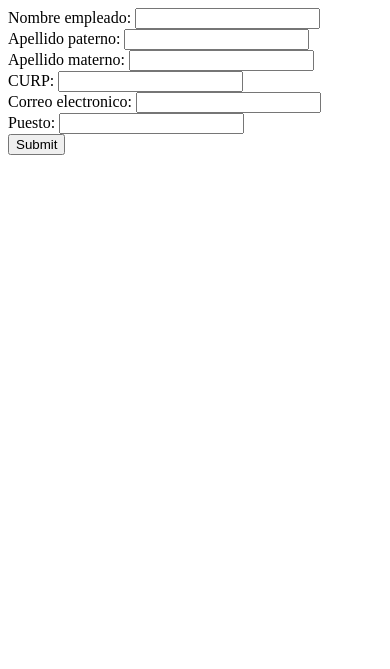
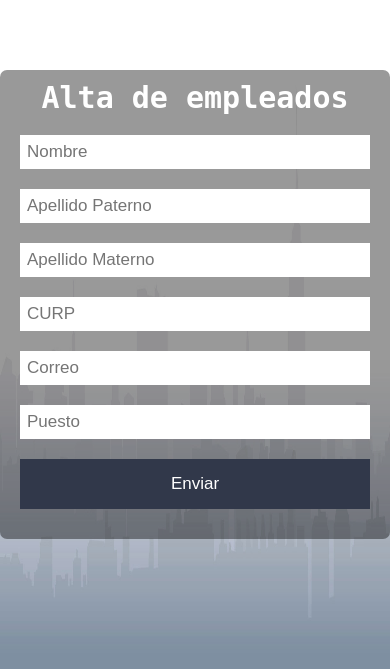
Before and after one commit to Bernardo-QG/RegistroWEB, a PHP site: page /altaEmpleados.html in a window 390 px wide. Shown: the top 669 px of the page. Run offline with PHP 8.4, Linux system fonts and the light colour scheme.

Commit message:
Se agregan cambios a los formularios haciéndolos responsive, estilos a inputs y a botones además de un fondo. Se modifican archivos php correspondientes al momento de hacer la consulta a la BD y un script en js para validar los campos del formulario y el botón de enviar

```diff
--- a/PHP-HTML/altaEmpleados.html
+++ b/PHP-HTML/altaEmpleados.html
@@ -1,29 +1,32 @@
 <!DOCTYPE html>
 <html>
 <head>
-	<title>Punch System</title>
+
+	<title>Alta de empleados</title>
+	<meta http-equiv="Content-Type" content="text/html; charset=utf-8"/>
+	<link rel="stylesheet" href="style.css">
+	<script src="https://ajax.googleapis.com/ajax/libs/jquery/3.4.1/jquery.min.js"></script>
+  	<script src="script.js"></script>
+
 </head>
+
 <body>
-		<form action="altaEmpleados.php" method="POST">
-			<label>Nombre empleado:</label>
-			<input type="text" name="nombreEmpleado">
+		<form method="POST" action="altaEmpleados.php">
+			<h2>Alta de empleados</h2>
+			<input type="text" name="nombreEmpleado" id="nombre" placeholder="Nombre" required>
 			<br>
-			<label>Apellido paterno:</label>
-			<input type="text" name="ApellidoPaternoEmpleado">
+			<input type="text" name="ApellidoPaternoEmpleado" id ="apellidoPaterno" placeholder="Apellido Paterno" required>
 			<br>
-			<label>Apellido materno:</label>
-			<input type="text" name="ApellidoMaternoEmpleado">
+			<input type="text" name="ApellidoMaternoEmpleado" id="apellidoMaterno" placeholder="Apellido Materno" required>
 			<br>
-			<label>CURP:</label>
-			<input type="text" name="CURP">
+			<input type="text" name="CURP" placeholder="CURP" id="curp" required>
 			<br>
-			<label>Correo electronico:</label>
-			<input type="text" name="Correo">
+			<input type="text" name="Correo" placeholder="Correo" id="correo" required>
 			<br>
-			<label>Puesto:</label>
-			<input type="text" name="Puesto">
+			<input type="text" name="Puesto" placeholder="Puesto" id="puesto" required>
 			<br>
-			<input type="submit" name="">
-		</form>
+			<input type="submit" value="Enviar" id="boton" onclick="enviarDatosEmpleado();">
+	</form>
 </body>
+
 </html>
--- a/PHP-HTML/altaUsuarios.php
+++ b/PHP-HTML/altaUsuarios.php
@@ -21,7 +21,9 @@
 	//Ejecutar consulta
 	if ($conexion->query($consulta) === TRUE)
 	{
-    	echo "New record created successfully";
+    	//echo "New record created successfully";
+    	header("Location:" . $_SERVER['HTTP_REFERER']);
+		die();
 	}
 	else
 	{
--- /dev/null
+++ b/PHP-HTML/style.css
@@ -0,0 +1,56 @@
+body {
+  background-image: url(fondo.jpg);
+  background-size: 100vw 100vh !important;
+  background-attachment: fixed !important;
+  margin: 0 !important;
+  font-family: monospace !important;
+
+}
+
+form {
+
+	width: 450px !important;
+	margin: auto !important;
+	background: rgba(0,0,0,0.4) !important;
+	padding: 10px 20px !important;
+	box-sizing: border-box !important;
+	border-radius: 7px !important;
+	margin-top: 70px !important;
+
+}
+
+h2{
+	color: #fff !important;
+	text-align: center !important;
+	margin: 0 !important;
+	font-size: 30px !important;
+	margin-bottom: 20px !important;
+}
+
+input {
+	width: 100% !important;
+	margin-bottom: 20px !important;
+	padding: 7px !important;
+	box-sizing: border-box !important;
+	font-size: 17px !important;
+	border: none !important;
+}
+
+#boton{
+	background: #31384A !important;
+	color: #fff !important;
+	padding: 15px !important;
+
+
+
+}
+
+#boton:hover {
+	cursor: pointer !important;
+}
+
+@media(max-width: 480px){
+	form{
+		width: 100% !important;
+	}
+}
```
Also changed, not shown: PHP-HTML/altaEmpleados.php (+8 -1 lines), PHP-HTML/altaUsuarios.html (+13 -10 lines), PHP-HTML/script.js (added, +67 -0 lines), PHP-HTML/fondo.jpg (added).
